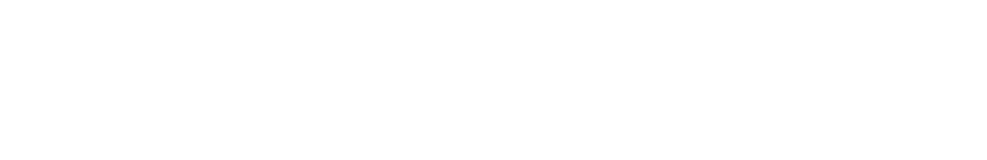
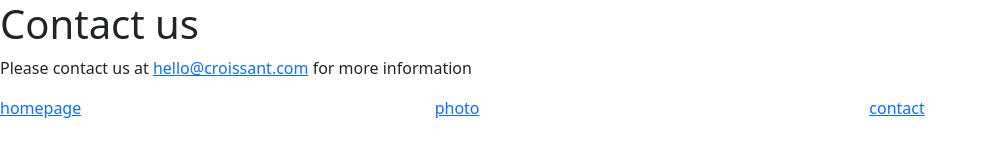
Before and after one commit to yinsuyinsusu/Croissant, a plain HTML site: page contact.html in a window 1280 px wide. Shown: the whole page, without its empty margins (0-987 px from the left). Drawn offline with nearby package versions, Linux system fonts and the light colour scheme.

Commit message:
update photo and contact.html

```diff
--- a/contact.html
+++ b/contact.html
@@ -4,7 +4,29 @@
     <meta charset="UTF-8" />
     <meta http-equiv="X-UA-Compatible" content="IE=edge" />
     <meta name="viewport" content="width=device-width, initial-scale=1.0" />
-    <title>Document</title>
+    <link
+      href="https://cdn.jsdelivr.net/npm/bootstrap@5.1.1/dist/css/bootstrap.min.css"
+      rel="stylesheet"
+      integrity="sha384-F3w7mX95PdgyTmZZMECAngseQB83DfGTowi0iMjiWaeVhAn4FJkqJByhZMI3AhiU"
+      crossorigin="anonymous"
+    />
+    <title>Contact</title>
   </head>
-  <body></body>
+  <body>
+    <h1>Contact us</h1>
+    <p>Please contact us at <a href="mailto:hello@croissant.com" class="contact">hello@croissant.com</a> for more information</p>
+  <div class="containter">
+      <div class="row">
+        <div class="col-sm-4">
+          <a href="/" target="_blank">homepage</a>
+        </div>
+        <div class="col-sm-4">
+          <a href="photo.html" target="_blank">photo</a>
+        </div>
+        <div class="col-sm-4">
+          <a href="photo.html#contat" target="_blank">contact</a>
+        </div>
+      </div>
+    </div>
+  </body>
 </html>
```
Also changed, not shown: photo.html (+28 -1 lines).
